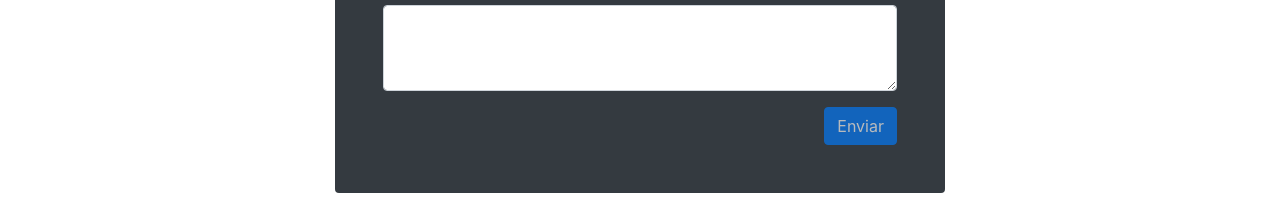
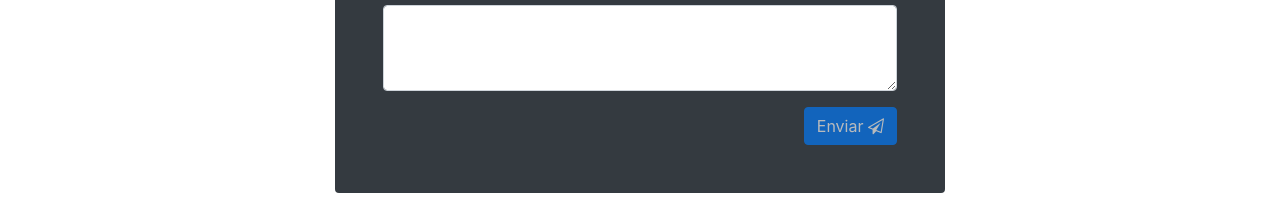
Before and after one commit to hjhm2018/test, a plain HTML site: page index.html in a window 1280 px wide. Shown: the part 1317-1514 px from the top of the page. Drawn offline with nearby package versions, Linux system fonts and the light colour scheme.

Commit message:
adding an icon

```diff
--- a/index.html
+++ b/index.html
@@ -133,7 +133,8 @@
                         <textarea class="form-control" id="mensaje" rows="3" required></textarea>
                     </div>
                     <div class="text-right">
-                        <button type="submit" id="boton" class="btn btn-primary" disabled>Enviar</button>
+                        <button type="submit" id="boton" class="btn btn-primary" disabled>Enviar <i
+                                class="fa fa-send-o"></i></button>
                     </div>
                 </form>
             </div>
```
